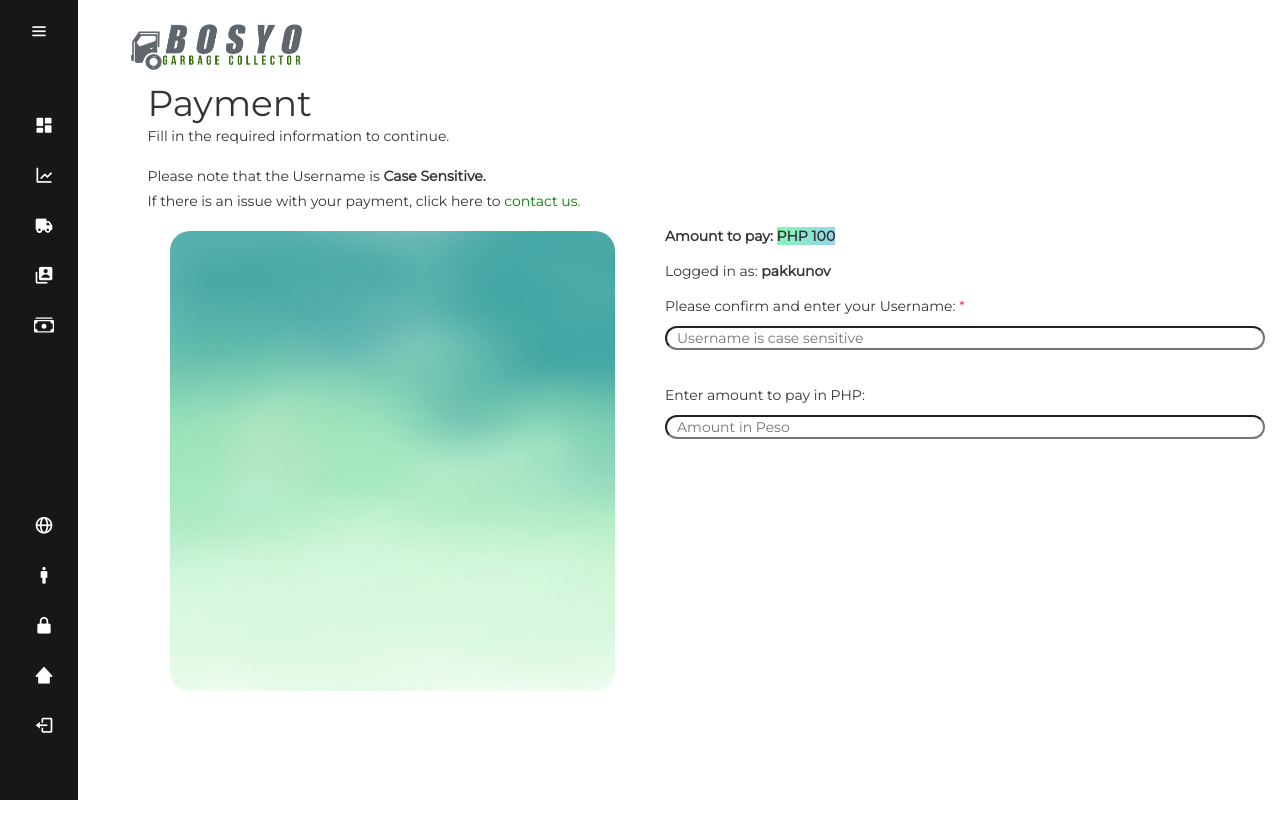
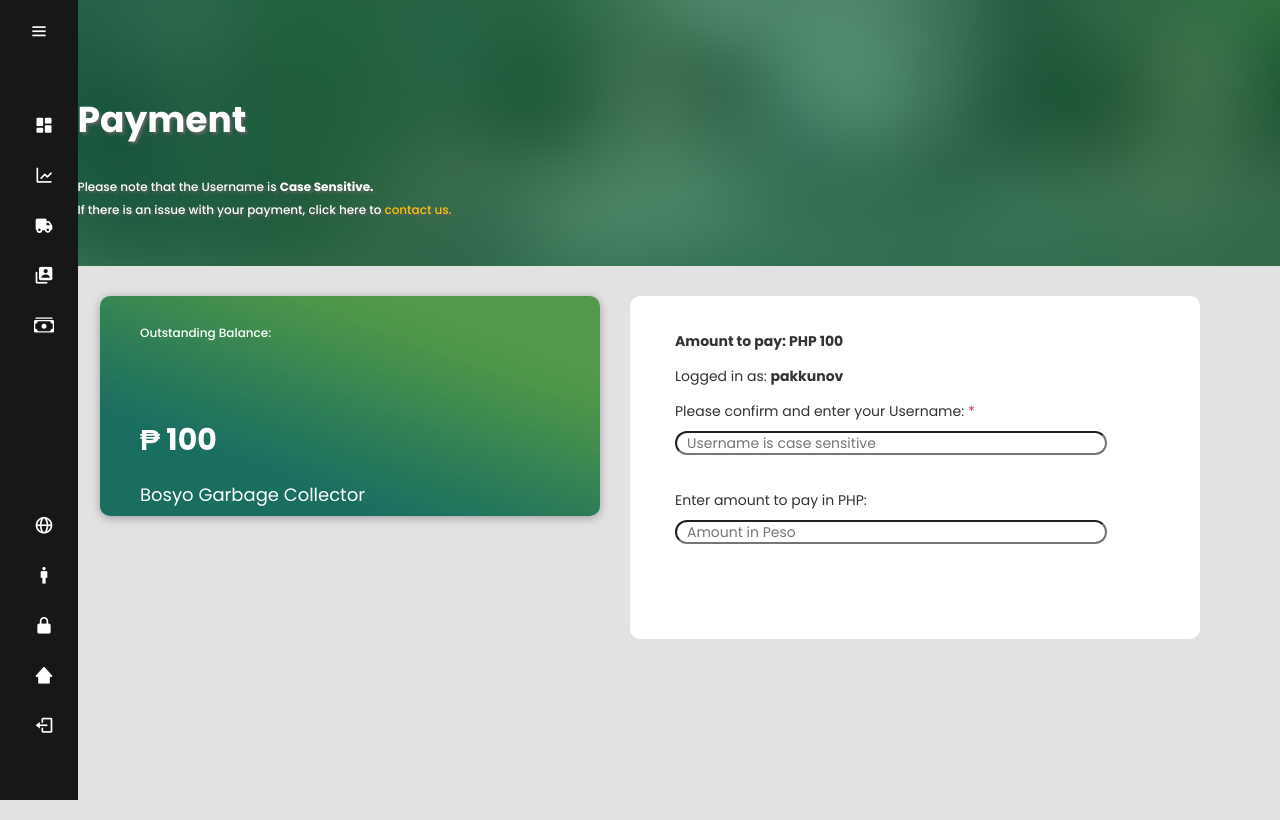
Before and after one commit to Pakkunov/Bosyo1, a Django app: page /payment/ in a window 1280 px wide. Run offline with Django 4.2, Linux system fonts and the light colour scheme; a user stored in the database is signed in; parts of the project's set-up code (start-up, migrations or seed data) failed here and were passed over; some libraries are stand-ins or nearby versions; some web fonts are replaced.

Commit message:
PayPal fix

```diff
--- a/website/static/css/paymentstyle.css
+++ b/website/static/css/paymentstyle.css
@@ -22,3 +22,16 @@ body {
   background-position: 70% 100%;
   transition: background-size .25s ease-in;
 }
+
+.paypal-balance {
+  padding-top: 110px;
+}
+
+.col-2nd-pp {
+  border-radius: 10px;
+  background: rgb(255, 255, 255);
+}
+
+.paypal-container {
+  margin-bottom: 50px;
+}
--- a/website/static/css/staffpagestyle.css
+++ b/website/static/css/staffpagestyle.css
@@ -39,8 +39,8 @@ thead {
 }
 
 .btnPayment {
-  background-image: url(/static/images/gradient-green.png);
-  background-color: #008751a3;
+  /* background-image: url(/static/images/gradient-green.png); */
+  background-color: #04452b;
   background-size: cover;
   background-position: 0% 30%;
   border-radius: 10px;
--- a/website/static/css/truck_details_templatestyle.css
+++ b/website/static/css/truck_details_templatestyle.css
@@ -31,10 +31,6 @@ li {
   border-radius: 30px;
   width: 400px;
   position: absolute;
-}
-
-section {
-  margin-left: 140px;
 }
 
 .truckTable {
--- a/website/templates/payment.html
+++ b/website/templates/payment.html
@@ -12,75 +12,110 @@
 
 {% load static %}
 <link rel="stylesheet" href="{% static '/css/paymentstyle.css' %}">
+<link rel="stylesheet" href="{% static '/css/staffpagestyle.css' %}">
+<link rel="stylesheet" href="{% static '/css/profile.css' %}">
+
+<style data-tag="default-style-sheet">
+  html {
+    font-family: Inter;
+  }
+
+
+  @import url('https://fonts.googleapis.com/css2?family=Poppins:wght@700&display=swap');
+
+
+</style>
+<link
+  rel="stylesheet"
+  href="https://fonts.googleapis.com/css2?family=Poppins:ital,wght@0,100;0,200;0,300;0,400;0,500;0,600;0,700;0,800;0,900;1,100;1,200;1,300;1,400;1,500;1,600;1,700;1,800;1,900&amp;display=swap"
+  data-tag="font"
+/>
+<link
+  rel="stylesheet"
+  href="https://fonts.googleapis.com/css2?family=Inter:wght@100;200;300;400;500;600;700;800;900&amp;display=swap"
+  data-tag="font"
+/>
+<!--This is the head section-->
+<!-- <style> ... </style> -->
+</head>
+
+<style>
+  .alert {
+  width: 58%;
+}
+
+
+</style>
 
 <body>
 
-{% comment %} Bosyo Home Logo {% endcomment %}
-<section style="margin-left: 100px; margin-top: 20px;">
-  <a href="{% url 'home'%}">
-    <picture id="logo">
-      <img
-        src="\static\images\BosyoLogoClear.png"
-        class="py-1 d-none d-lg-block mx-5"
-        style="width: 174px; margin: 0px; padding: 0px">
-      </picture>
-  </a>
+<section class="dashboard-section">
+  <div class="container dashboard-container">
+    {% comment %} Row Dashboard {% endcomment %}
+      <div class="row">
+        <div class="col-10 dashboard-content">
+          <h1 class="fw-bold">
+            Payment
+          </h1>
+          <h6 style="text-shadow: 2px 2px 3px #656565; margin-top: 40px;">
+            <p>Please note that the Username is <span class="fw-bold">Case Sensitive.</span></p>
+            <p>If there is an issue with your payment, click here to <a style="text-decoration: none;" class="text-warning" href="/#Contact-Map" target="_blank">contact us.</a></p>
+          </h6>
+        </div>
+      </div>
+    </div>
+  </div>
 </section>
 
 
-<section style="margin-left: 140px;">
-<div class="container">
+<section>
+<div class="container mt-5">
   <div class="row">
-    <h1 class="mb-1 pt-3">Payment</h1>
-    <p class="mb-2">Fill in the required information to continue.<br><br>Please note that the Username is <span class="fw-bold">Case Sensitive.</span></p>
-    <p>If there is an issue with your payment, click here to <a style="text-decoration: none; color: green;" href="/#Contact-Map" target="_blank">contact us.</a></p>
-      <!-- 1st Column -->
-      <div class="col-md-5 colIMG mx-3 ms-4">
-        <img
-            src="\static\images\gradient_green.jpg"
-            class="img-fluid my-3 mx-auto d-none d-md-block"
-            style="width: 550px; height: 460px; border-radius: 20px;"
-            alt="">
-        {% comment %}
-        <div class="d-block d-md-none xl-none mt-3">
-          <h1 class="display-6" style="text-shadow: 1px #fff;">PHP {{user.outstanding_balance}}</h1>
-        </div>
-        {% endcomment %}
+    <div class="credit-card1 text-white mx-5">
+      <h6 style="margin-left: 20px;">
+        Outstanding Balance:
+      </h6>
+      {% if user.outstanding_balance is none %}
+      <div class="credit-card__number">{{user.outstanding_balance}}</div>
+      {% else %}
+      {% load humanize %}
+      <div class="credit-card__number">₱ {{user.outstanding_balance|intcomma}}</div>
+      {% endif%}
+      <div class="credit-card__holder">Bosyo Garbage Collector</div>
     </div>
       <!-- 2nd Column -->
-      <div class="col-md-6 col-xs-6 ms-3">
+      <div class="col-md-6 col-xs-6 col-2nd-pp">
         <div id="smart-button-container">
           {% csrf_token %}
           {% load humanize %}
             {% if user.outstanding_balance is None %}
-          <p class="fw-bold">
-            <span>You have no outstanding balance.</span><br>
+          <h5 class="fw-bold text-center paypal-balance">
+            <span>You're all set! You have no outstanding balance.</span><br>
+          </h5>
+
+          {% else %}
+          <div class="has-balance p-5">
+            <p class="mt-2 fw-bold d-none d-md-block">Amount to pay:
+            PHP {{ user.outstanding_balance|intcomma }}<br>
             </p>
             <p class="py-2">
               Logged in as: <span class="fw-bold">{{user.username}}</span>
             </p>
-
-          {% else %}
-          <p class="mt-2 fw-bold d-none d-md-block">Amount to pay:
-            <span class="servicesUnderline2">PHP {{ user.outstanding_balance|intcomma }}</span><br>
-          </p>
-          <p class="py-2">
-            Logged in as: <span class="fw-bold">{{user.username}}</span>
-          </p>
-          {% endif %}
             <form method="post">
               {% csrf_token %}
             <p class="mb-3 mt-3">Please confirm and enter your Username: <span class="text-danger">*</span></p>
             <div class="mb-2" style="text-align: start">
-            <input style="padding-left: 10px; width: 600px; border-radius: 20px; color: black;" type="text" name="HOA" id="description" placeholder="Username is case sensitive" maxlength="127" value=""></div>
+              <input style="padding-left: 10px; width: 90%; border-radius: 20px; color: black;" type="text" name="HOA" id="description" placeholder="Username is case sensitive" maxlength="127" value=""></div>
               <p id="descriptionError" style="visibility: hidden; color:red; text-align: start;">Please enter your name/HOA</p>
             <p class="mb-3 mt-2">Enter amount to pay in PHP:</p>
-          <div class="mb-2" style="text-align: start"><input style="padding-left: 10px; width: 600px; border-radius: 20px; color: black;" name="Amount" placeholder="Amount in Peso" type="number" id="amount" value=""></div>
+            <div class="mb-2" style="text-align: start"><input style="padding-left: 10px; width: 90%; border-radius: 20px; color: black;" name="Amount" placeholder="Amount in Peso" type="number" id="amount" value=""></div>
               <p class="mb-3" id="priceLabelError" style="visibility: hidden; color:red; text-align: start;">Please enter proper amount to pay</p>
             <div id="invoiceidDiv" style="text-align: start; display: none;"><label for="invoiceid"> </label><input name="invoiceid" maxlength="127" type="text" id="invoiceid" value="" ></div>
               <p id="invoiceidError" style="visibility: hidden; color:red; text-align: start;">Please enter an Invoice ID</p>
-            <div style="text-align: center; width: 600px;" id="paypal-button-container"></div>
+              <div style="text-align: center; width: 90%;" id="paypal-button-container"></div>
             </form>
+          </div>
+          {% endif %}
         </div>
     </section>
 
--- a/website/templates/resetpass/password_reset_complete.html
+++ b/website/templates/resetpass/password_reset_complete.html
@@ -3,7 +3,6 @@
 
 {% block content %}
 
-{% include 'navbar.html' %}
 
 {% comment %} ----------------------------------------------------------- {% endcomment %}
 {% comment %} This page is the Reset Password - EMAIL SENT {% endcomment %}
--- a/website/templates/resetpass/password_reset_confirm.html
+++ b/website/templates/resetpass/password_reset_confirm.html
@@ -2,7 +2,6 @@
 
 {% block content %}
 
-{% include 'navbar.html' %}
 
 {% comment %} ----------------------------------------------------------- {% endcomment %}
 {% comment %} This page is the Reset Password - CONFIRM EDITS {% endcomment %}
--- a/website/templates/resetpass/password_reset_done.html
+++ b/website/templates/resetpass/password_reset_done.html
@@ -3,7 +3,6 @@
 
 {% block content %}
 
-{% include 'navbar.html' %}
 
 {% comment %} ----------------------------------------------------------- {% endcomment %}
 {% comment %} This page is the Reset Password - EMAIL SENT {% endcomment %}
--- a/website/templates/resetpass/password_reset_form.html
+++ b/website/templates/resetpass/password_reset_form.html
@@ -3,7 +3,6 @@
 
 {% block content %}
 
-{% include 'navbar.html' %}
 
 {% comment %} ----------------------------------------------------------- {% endcomment %}
 {% comment %} This page is the Reset Password Page {% endcomment %}
--- a/website/templates/sidebar.html
+++ b/website/templates/sidebar.html
@@ -103,7 +103,7 @@
             </a>
         </li>
         <li style="margin-top: 150px;">
-            <a href="/home">
+            <a href="{% url 'home'%}">
                 <i class='bx bxs-home-alt-2'></i>
                 <span class="links_name">Home Page</span>
             </a>
```
Also changed, not shown: website/static/css/qr_code_templatestyle.css (+4 -4 lines), website/static/css/truckmaintenancestyle.css (+7 -3 lines), website/templates/TruckMaintenance.html (+64 -31 lines), website/templates/truck_details_template.html (+81 -26 lines), website/templates/staffpage.html (indentation only). Lines whose indentation alone changed are shown as unchanged.
